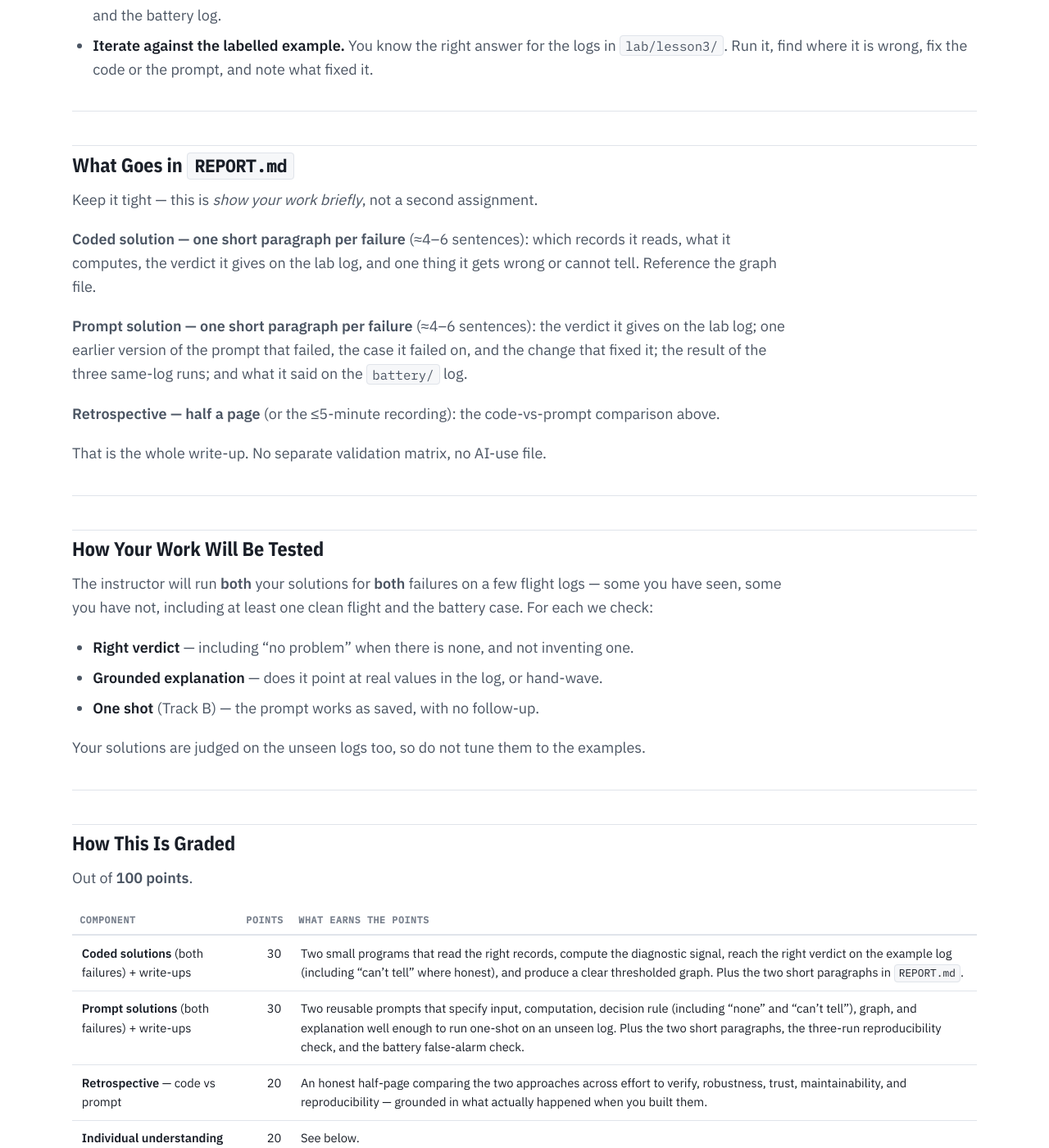
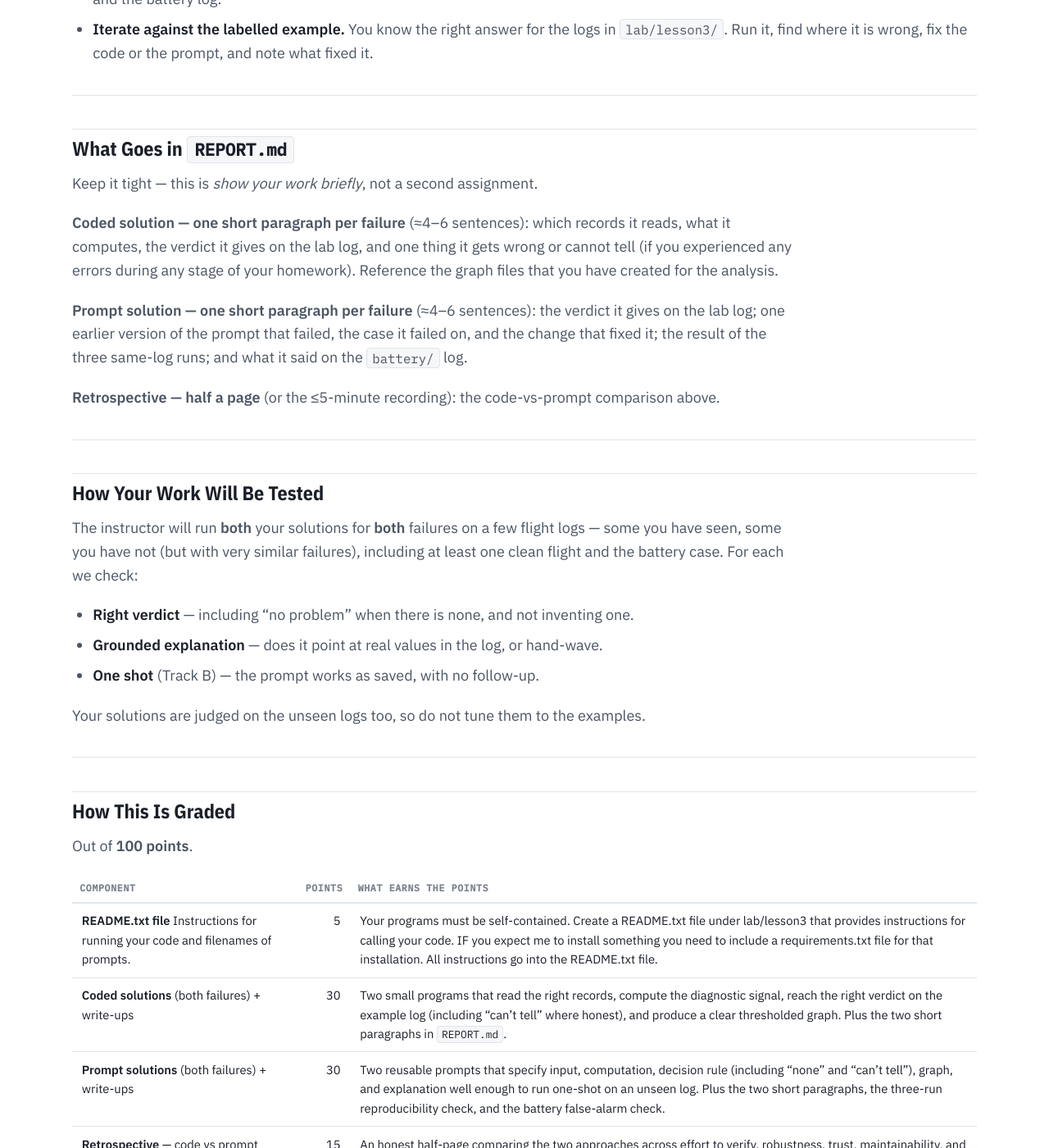
Before and after one commit to JaneClelandHuang/uav-native-ai, a Jekyll site: the page built from lessons/lesson3.md, in a window 1280 px wide and 1400 px high, scrolled down 3593 px. Shown: the whole window at 82% size. Built offline with Jekyll 4.4.1, drawn with Linux system fonts in a browser that asks for light colours; our own code applies the rules of GitHub Pages for plain Markdown files; some of the changed text lies outside the part shown.

Commit message:
Revise lesson3.md for clarity and detail
Updated instructions and clarifications in lesson3.md, including prompt engineering details and report requirements.

```diff
--- a/lessons/lesson3.md
+++ b/lessons/lesson3.md
@@ -18,7 +18,8 @@ By the end of this lesson, you will have had initial experience in:
 
 ## Readings
 
-Prompt Engineering by Lee Boenstra (Google), https://share.google/wBICVPdZ6qFvMoZNK
+Read this before doing the prompt element of the homework.  We will discuss in class on Thursday too.
+*Prompt Engineering* by Lee Boenstra (Google), https://share.google/wBICVPdZ6qFvMoZNK
 
 ---
 
@@ -63,12 +64,12 @@ For the **same two** failures, write a reusable prompt that gets the diagnosis o
 
 1. Extract the records that failure needs, e.g. `python lab/lesson3/bin2csv.py "<log>.bin" -t VIBE --single`
 2. Upload the CSV(s) to Claude.
-3. Paste your saved prompt. **One shot — no follow-up messages.**
+3. Feed your saved prompt to Claude. **One shot — no follow-up messages.**
 4. Claude returns the verdict, the graph, and the explanation.
 
 ### Two checks your prompt must pass
 
-- **Reproducibility.** Run the finished prompt on the *same* log at least **three times**. Note anything that changes between runs — the verdict, the numbers, the graph, the confidence.
+- **Reproducibility.** Run the finished prompt on the *same* log at least **three times**. Note anything that changes between runs — the verdict, the numbers, the graph, the confidence. While the exact output won't be exactly the same, the diagnosis should be consistent.
 - **No false alarm.** Run it on the `battery/` log. It must not report your failure on a log that does not have it.
 
 ---
@@ -102,19 +101,17 @@ You may submit the retrospective as a recording of **at most 5 minutes** instead
 
 Keep it tight — this is *show your work briefly*, not a second assignment.
 
-**Coded solution — one short paragraph per failure** (≈4–6 sentences): which records it reads, what it computes, the verdict it gives on the lab log, and one thing it gets wrong or cannot tell. Reference the graph file.
+**Coded solution — one short paragraph per failure** (≈4–6 sentences): which records it reads, what it computes, the verdict it gives on the lab log, and one thing it gets wrong or cannot tell (if you experienced any errors during any stage of your homework). Reference the graph files that you have created for the analysis.
 
 **Prompt solution — one short paragraph per failure** (≈4–6 sentences): the verdict it gives on the lab log; one earlier version of the prompt that failed, the case it failed on, and the change that fixed it; the result of the three same-log runs; and what it said on the `battery/` log.
 
 **Retrospective — half a page** (or the ≤5-minute recording): the code-vs-prompt comparison above.
 
-That is the whole write-up. No separate validation matrix, no AI-use file.
-
 ---
 
 ## How Your Work Will Be Tested
 
-The instructor will run **both** your solutions for **both** failures on a few flight logs — some you have seen, some you have not, including at least one clean flight and the battery case. For each we check:
+The instructor will run **both** your solutions for **both** failures on a few flight logs — some you have seen, some you have not (but with very similar failures), including at least one clean flight and the battery case. For each we check:
 
 - **Right verdict** — including "no problem" when there is none, and not inventing one.
 - **Grounded explanation** — does it point at real values in the log, or hand-wave.
@@ -132,9 +129,10 @@ Out of **100 points**.
 
 | Component | Points | What earns the points |
 |---|---:|---|
+| **README.txt file** Instructions for running your code and filenames of prompts. |5| Your programs must be self-contained. Create a README.txt file under lab/lesson3 that provides instructions for calling your code. IF you expect me to install something you need to include a requirements.txt file for that installation.  All instructions go into the README.txt file. |
 | **Coded solutions** (both failures) + write-ups | 30 | Two small programs that read the right records, compute the diagnostic signal, reach the right verdict on the example log (including "can't tell" where honest), and produce a clear thresholded graph. Plus the two short paragraphs in `REPORT.md`. |
 | **Prompt solutions** (both failures) + write-ups | 30 | Two reusable prompts that specify input, computation, decision rule (including "none" and "can't tell"), graph, and explanation well enough to run one-shot on an unseen log. Plus the two short paragraphs, the three-run reproducibility check, and the battery false-alarm check. |
-| **Retrospective** — code vs prompt | 20 | An honest half-page comparing the two approaches across effort to verify, robustness, trust, maintainability, and reproducibility — grounded in what actually happened when you built them. |
+| **Retrospective** — code vs prompt | 15 | An honest half-page comparing the two approaches across effort to verify, robustness, trust, maintainability, and reproducibility — grounded in what actually happened when you built them. |
 | **Individual understanding** — in class | 20 | See below. |
 | **Total** | **100** | |
 
```
Also changed, not shown: other parts of lessons/lesson3.md (+1 -3 lines).
